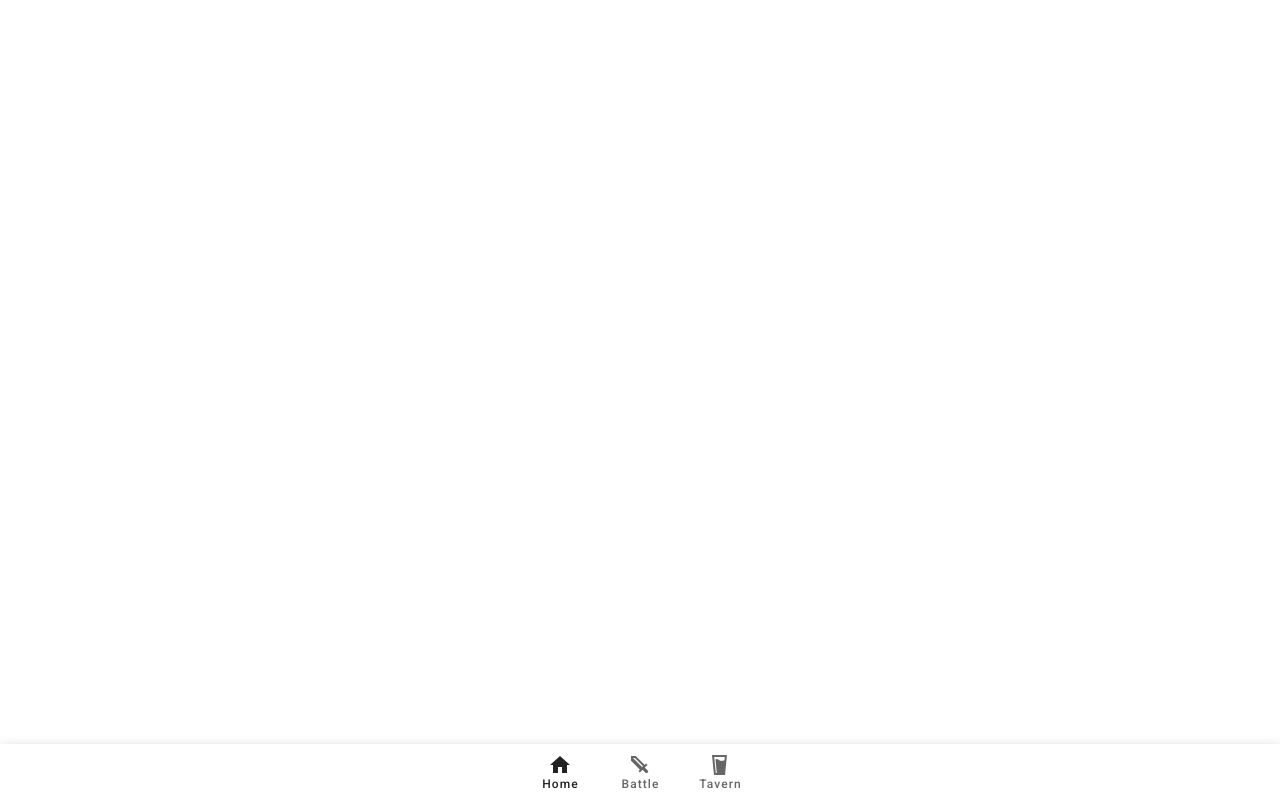
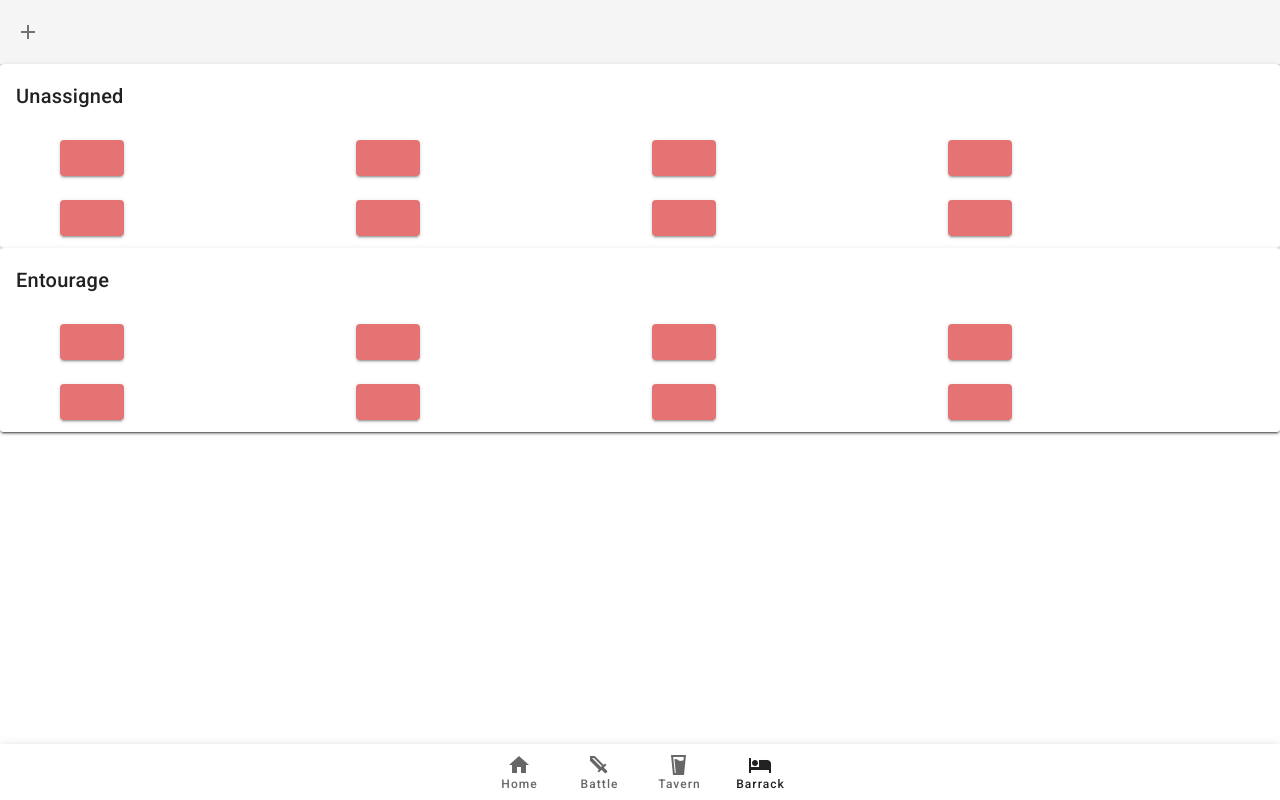
Before and after one commit to ngocnv371/sim, a Vue app: page /barrack in a window 1280 px wide. Built offline with nearby package versions, Linux system fonts and the light colour scheme.

Commit message:
picker card

```diff
--- a/src/App.vue
+++ b/src/App.vue
@@ -20,6 +20,12 @@
         <span>Tavern</span>
 
         <v-icon>mdi-beer</v-icon>
+      </v-btn>
+
+      <v-btn value="barrack" to="/barrack">
+        <span>Barrack</span>
+
+        <v-icon>mdi-bed</v-icon>
       </v-btn>
     </v-bottom-navigation>
   </v-app>
--- a/src/components/battle/ProgressBar.vue
+++ b/src/components/battle/ProgressBar.vue
@@ -9,6 +9,7 @@
 </template>
 
 <script lang="ts">
+
 export default {
   props: {
     max: {
--- a/src/components/character/AdventurerCard.vue
+++ b/src/components/character/AdventurerCard.vue
@@ -1,32 +1,50 @@
 <template>
-  <v-dialog v-on="$listeners" v-bind="$attrs">
-    <template v-slot:activator="{ on, attrs }">
-      <v-img height="100" :src="adventurer.avatar" dark v-bind="attrs" v-on="on">
-        <v-card-title v-text="adventurer.class"></v-card-title>
-      </v-img>
-    </template>
   <v-card>
-      <v-card-title class="headline grey lighten-2">
-        {{ adventurer.name }}
-      </v-card-title>
     <v-card-text>
-        <div>{{ adventurer.class }} Lv{{ adventurer.level }}</div>
+      <div v-text="`${adventurer.class} Lv${adventurer.level}`"></div>
+      <p class="display-1 text--primary" v-text="adventurer.name"></p>
       <ul>
         <li>Strength: {{ adventurer.str }}</li>
         <li>Dexterity: {{ adventurer.dex }}</li>
         <li>Intelligence: {{ adventurer.int }}</li>
       </ul>
     </v-card-text>
-      <v-divider></v-divider>
     <v-card-actions>
-        <v-spacer></v-spacer>
-        <v-btn color="primary" text> Hire $50</v-btn>
+      <v-btn text color="teal accent-4" @click="reveal = true"> Learn More </v-btn>
+      <v-spacer />
+      <v-btn text color="primary accent-4"> Hire $50 </v-btn>
+    </v-card-actions>
+
+    <v-expand-transition>
+      <v-card v-if="reveal" class="transition-fast-in-fast-out v-card--reveal" style="height: 100%">
+        <v-card-text class="pb-0">
+          <p class="display-1 text--primary">Origin</p>
+          <p>
+            late 16th century (as a noun denoting a place where alms were distributed): from medieval Latin
+            eleemosynarius, from late Latin eleemosyna ‘alms’, from Greek eleēmosunē ‘compassion’
+          </p>
+        </v-card-text>
+        <v-card-actions class="pt-0">
+          <v-btn text color="teal accent-4" @click="reveal = false"> Close </v-btn>
         </v-card-actions>
       </v-card>
-  </v-dialog>
+    </v-expand-transition>
+  </v-card>
 </template>
 
-<script>
+<style>
+.v-card--reveal {
+  bottom: 0;
+  opacity: 1 !important;
+  position: absolute;
+  width: 100%;
+}
+</style>
+
+<script lang="ts">
+interface Data {
+  reveal: boolean;
+}
 export default {
   props: {
     adventurer: {
@@ -34,5 +52,10 @@ export default {
       required: true,
     },
   },
+  data(): Data {
+    return {
+      reveal: false,
+    };
+  },
 };
 </script>
--- a/src/components/character/AdventurerPicker.vue
+++ b/src/components/character/AdventurerPicker.vue
@@ -1,5 +1,5 @@
 <template>
-  <v-dialog v-on="$listeners" v-bind="$attrs">
+  <v-dialog fullscreen v-model="dialog">
     <template v-slot:activator="{ on, attrs }">
       <v-btn color="red lighten-2" dark v-bind="attrs" v-on="on">
         <v-icon>mdi-question-mark</v-icon>
@@ -7,12 +7,17 @@
     </template>
 
     <v-card>
-      <v-item-group mandatory v-model="selectedItem">
+      <v-toolbar>
+        <v-btn icon @click="dialog = false">
+          <v-icon>mdi-arrow-left</v-icon>
+        </v-btn>
+      </v-toolbar>
+      <v-item-group mandatory v-model="selectedValue">
         <v-container>
-          <v-row>
-            <v-col v-for="one of adventurers" :key="one.id" cols="3" md="4">
+          <v-row dense>
+            <v-col v-for="one of adventurers" :key="one.id" cols="12">
               <v-item v-slot="{ active, toggle }">
-                <AdventurerThumbnail :adventurer="one" :active="active" @click="toggle" />
+                <AdventurerCard :adventurer="one" :active="active" @click="toggle" />
               </v-item>
             </v-col>
           </v-row>
@@ -23,16 +28,17 @@
 </template>
 
 <script lang="ts">
-import AdventurerThumbnail from "@/components/character/AdventurerThumbnail.vue";
+import AdventurerCard from "@/components/character/AdventurerCard.vue";
 import { Character } from "@/core/character/Character";
 
 interface Data {
   localValue: Character | null;
   selectedValue: Character | null;
+  dialog: boolean;
 }
 export default {
   components: {
-    AdventurerThumbnail,
+    AdventurerCard,
   },
   props: {
     adventurers: {
@@ -41,13 +47,14 @@ export default {
     },
     value: {
       type: Object,
-      required: true,
+      required: false,
     },
   },
   data(): Data {
     return {
       localValue: this.value,
       selectedValue: null,
+      dialog: false,
     };
   },
   watch: {
--- a/src/components/character/PartyCard.vue
+++ b/src/components/character/PartyCard.vue
@@ -1,14 +1,43 @@
 <template>
-  <v-card> </v-card>
+  <v-card>
+    <v-card-title v-text="party.name"></v-card-title>
+    <v-container>
+      <v-row>
+        <v-col cols="3" v-for="index of 8" :key="index">
+          <AdventurerPicker v-model="members[index - 1]" :adventurers="unassigned" />
+        </v-col>
+      </v-row>
+    </v-container>
+  </v-card>
 </template>
 
-<script>
+<script lang="ts">
+import AdventurerPicker from "@/components/character/AdventurerPicker.vue";
+import { mapGetters } from "vuex";
+import { Character } from "@/core/character/Character";
+
+interface Data {
+  members: Character[];
+}
 export default {
+  components: { AdventurerPicker },
   props: {
     party: {
       type: Object,
       required: true,
     },
   },
+  data(): Data {
+    const members = this.party.members.slice();
+    while (members.length < 8) {
+      members.push(null);
+    }
+    return {
+      members,
+    };
+  },
+  computed: {
+    ...mapGetters("barrack", ["unassigned"]),
+  },
 };
 </script>
--- /dev/null
+++ b/src/core/barrack/BarrackState.ts
@@ -0,0 +1,5 @@
+import { Party } from "../character/Party";
+
+export interface BarrackState {
+  parties: Party[];
+}
--- /dev/null
+++ b/src/core/barrack/index.ts
@@ -0,0 +1,48 @@
+import { BarrackState } from "./BarrackState";
+import { Character } from "../character/Character";
+import { Party } from "../character/Party";
+
+export const UNASSIGNED_PARTY_ID = "unassigned";
+export const UNASSIGNED_PARTY_Name = "Unassigned";
+export const MAX_PARTY_SIZE = 8;
+
+export function addParty(state: BarrackState, party: Party): void {
+  state.parties.push(party);
+}
+
+export function removeParty(state: BarrackState, party: Party): void {
+  if (party.id === UNASSIGNED_PARTY_ID) {
+    throw new Error(`Can not remove ${UNASSIGNED_PARTY_ID} party`);
+  }
+  state.parties = state.parties.filter((p) => p.id != party.id);
+}
+
+export function hire(state: BarrackState, one: Character): void {
+  const party = state.parties.find((p) => p.id === UNASSIGNED_PARTY_ID);
+  if (!party) {
+    throw new Error(`Party ${UNASSIGNED_PARTY_ID} not found`);
+  }
+  party.members.push(one);
+}
+
+export function fire(state: BarrackState, one: Character): void {
+  // remove from all parties
+  const involved = state.parties.filter((p) => p.members.some((m) => m.id === one.id));
+  if (!involved.length) {
+    throw new Error(`Character ${one.id} does not belong to any party`);
+  }
+  involved.forEach((p) => {
+    p.members = p.members.filter((m) => m.id !== one.id);
+  });
+}
+
+export function kick(state: BarrackState, party: Party, one: Character) {
+  party.members = party.members.filter((m) => m.id !== one.id);
+}
+
+export function join(state: BarrackState, party: Party, one: Character) {
+  if (party.members.length > MAX_PARTY_SIZE) {
+    throw new Error('Party size exceed limit');
+  }
+  party.members.push(one);
+}
--- /dev/null
+++ b/src/core/character/Party.ts
@@ -0,0 +1,7 @@
+import { Character } from "./Character";
+
+export interface Party {
+  id: string;
+  name: string;
+  members: Character[];
+}
--- a/src/router/index.ts
+++ b/src/router/index.ts
@@ -1,5 +1,6 @@
 import VueRouter, { RouteConfig } from "vue-router";
 
+import Barrack from "../views/Barrack.vue";
 import Battle from "../views/Battle.vue";
 import Home from "../views/Home.vue";
 import Tavern from "../views/Tavern.vue";
@@ -24,6 +25,11 @@ const routes: Array<RouteConfig> = [
     component: Tavern,
   },
   {
+    path: "/barrack",
+    name: "Barrack",
+    component: Barrack,
+  },
+  {
     path: "/about",
     name: "About",
     // route level code-splitting
--- a/src/store/index.ts
+++ b/src/store/index.ts
@@ -1,3 +1,4 @@
+import { BarrackModule } from "./modules/barrack";
 import { BattleModule } from "./modules/battle";
 import { TavernModule } from "./modules/tavern";
 import Vue from "vue";
@@ -11,10 +12,12 @@ export default new Vuex.Store({
   actions: {
     init(context) {
       context.dispatch("tavern/init");
+      context.dispatch("barrack/init");
     },
   },
   modules: {
     battle: BattleModule,
     tavern: TavernModule,
+    barrack: BarrackModule,
   },
 });
--- /dev/null
+++ b/src/store/modules/barrack/index.ts
@@ -0,0 +1,69 @@
+import * as barrack from "@/core/barrack";
+
+import { BarrackState } from "@/core/barrack/BarrackState";
+import { Module } from "vuex";
+import { Party } from "@/core/character/Party";
+import { RootState } from "@/store/RootState";
+
+export const BarrackModule: Module<BarrackState, RootState> = {
+  namespaced: true,
+  state: { parties: [] },
+  getters: {
+    parties(state) {
+      return state.parties;
+    },
+    unassigned(state) {
+      return state.parties[0].members;
+    },
+  },
+  mutations: {
+    SET_PARTIES(state, parties) {
+      state.parties = parties;
+    },
+    REMOVE: barrack.removeParty,
+    ADD: barrack.addParty,
+    HIRE: barrack.hire,
+    FIRE: barrack.fire,
+    KICK(state, { party, one }) {
+      barrack.kick(state, party, one);
+    },
+    JOIN(state, { party, one }) {
+      barrack.join(state, party, one);
+    },
+  },
+  actions: {
+    init(context) {
+      // create unassigned party
+      const unassigned: Party = {
+        id: barrack.UNASSIGNED_PARTY_ID,
+        name: barrack.UNASSIGNED_PARTY_Name,
+        members: [],
+      };
+      context.commit("ADD", unassigned);
+
+      // create fake data
+      const guys = [...context.rootGetters["tavern/adventurers"]];
+      const first = [];
+      while (first.length < 8) {
+        first.push(guys.pop());
+      }
+      guys.length = 8;
+      const party = {
+        id: "initial party",
+        name: "Entourage",
+        members: guys,
+      };
+      context.commit("ADD", party);
+      while (guys.length) {
+        const one = guys.pop();
+        context.commit("HIRE", one);
+      }
+    },
+    remove(context, one) {
+      context.commit("REMOVE", one);
+    },
+    add(context, one) {
+      context.commit("ADD", one);
+    },
+  },
+};
--- /dev/null
+++ b/src/views/Barrack.vue
@@ -0,0 +1,32 @@
+<template>
+  <v-card>
+    <v-app-bar>
+      <v-btn icon @click="addOneParty">
+        <v-icon>mdi-plus</v-icon>
+      </v-btn>
+    </v-app-bar>
+    <PartyCard v-for="p of parties" :key="p.id" :party="p" />
+  </v-card>
+</template>
+
+<script lang="ts">
+import { mapActions, mapGetters } from "vuex";
+import PartyCard from "@/components/character/PartyCard.vue";
+
+export default {
+  components: { PartyCard },
+  computed: {
+    ...mapGetters("barrack", ["parties"]),
+  },
+  methods: {
+    ...mapActions("barrack", ["add", "remove"]),
+    addOneParty(): void {
+      this.add({
+        id: new Date().getTime().toString(),
+        name: "unnamed party",
+        members: [],
+      });
+    },
+  },
+};
+</script>
```
Lines whose indentation alone changed are shown as unchanged.
